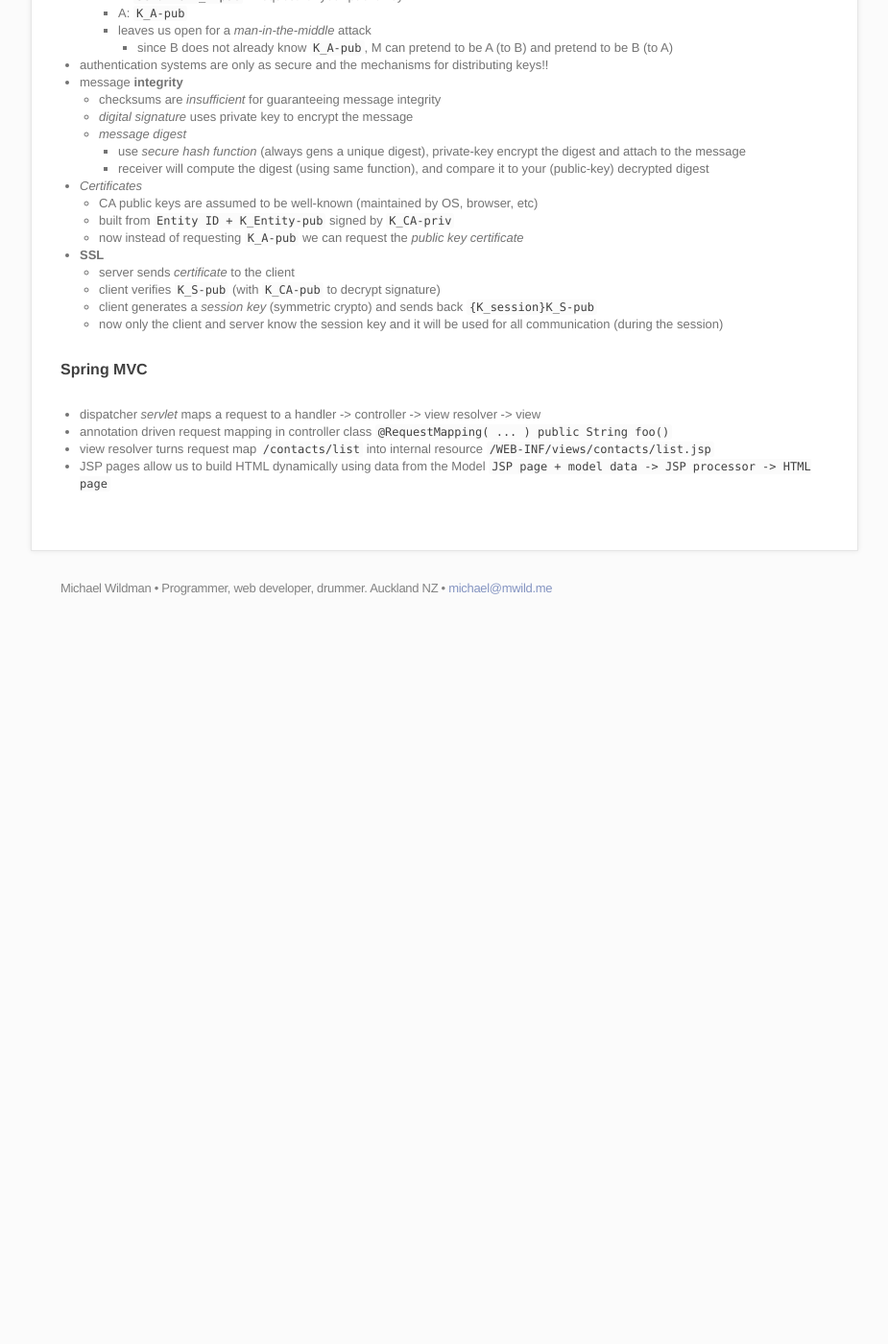
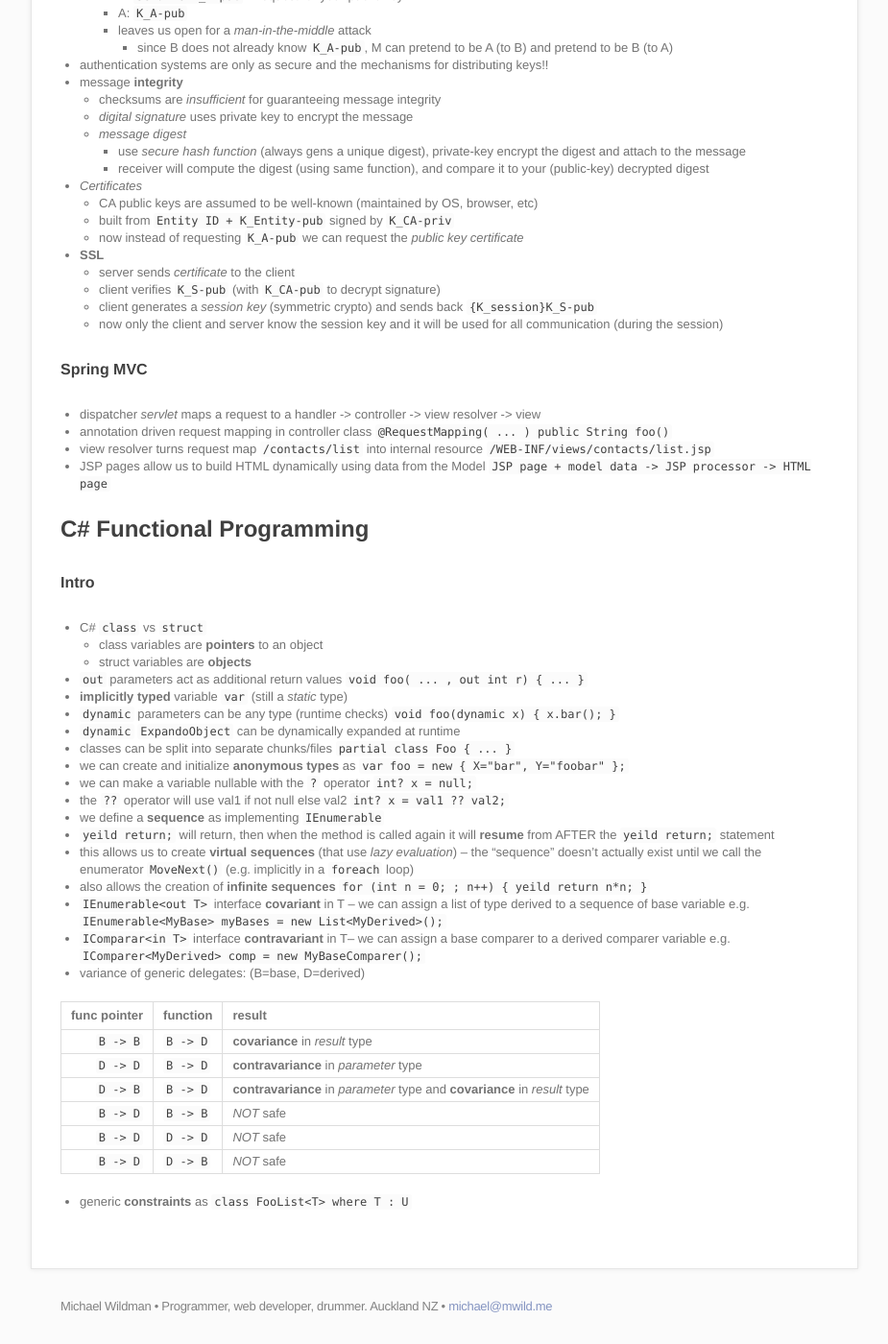
Before and after one commit to m-wild/mwild.me_archive, a Jekyll site: the page built from _posts/uni/2014-11-05-cs335-notes.md, in a window 1280 px wide and 1400 px high, scrolled down 2605 px. Shown: the whole window at 96% size, without its empty margins (177-1102 px from the left). Built offline with Jekyll 4.4.1, drawn with Linux system fonts in a browser that asks for light colours; Markdown is read by kramdown in place of the engine named in the settings; before the commit the page ends 3257 px from its top, so only the background shows below that.

Commit message:
cs335 updates

```diff
--- a/_posts/uni/2014-11-05-cs335-notes.md
+++ b/_posts/uni/2014-11-05-cs335-notes.md
@@ -141,3 +141,36 @@
 - annotation driven request mapping in controller class `@RequestMapping( ... ) public String foo()`
 - view resolver turns request map `/contacts/list` into internal resource `/WEB-INF/views/contacts/list.jsp`
 - JSP pages allow us to build HTML dynamically using data from the Model `JSP page + model data -> JSP processor -> HTML page`
+
+
+##C# Functional Programming
+####Intro
+- C# `class` vs `struct`
+	- class variables are __pointers__ to an object
+	- struct variables are __objects__
+- `out` parameters act as additional return values `void foo( ... , out int r) { ... }`
+- __implicitly typed__ variable `var` (still a _static_ type)
+- `dynamic` parameters can be any type (runtime checks) `void foo(dynamic x) { x.bar(); }`
+- `dynamic` `ExpandoObject` can be dynamically expanded at runtime
+- classes can be split into separate chunks/files `partial class Foo { ... }`
+- we can create and initialize __anonymous types__ as `var foo = new { X="bar", Y="foobar" };`
+- we can make a variable nullable with the `?` operator `int? x = null;`
+- the `??` operator will use val1 if not null else val2 `int? x = val1 ?? val2;`
+- we define a __sequence__ as implementing `IEnumerable`
+- `yeild return;` will return, then when the method is called again it will __resume__ from AFTER the `yeild return;` statement
+- this allows us to create __virtual sequences__ (that use _lazy evaluation_) -- the "sequence" doesn't actually exist until we call the enumerator `MoveNext()` (e.g. implicitly in a `foreach` loop)
+- also allows the creation of __infinite sequences__ `for (int n = 0; ; n++) { yeild return n*n; }`
+- `IEnumerable<out T>` interface __covariant__ in T -- we can assign a list of type derived to a sequence of base variable e.g. `IEnumerable<MyBase> myBases = new List<MyDerived>();`
+- `IComparar<in T>` interface __contravariant__ in T-- we can assign a base comparer to a derived comparer variable e.g. `IComparer<MyDerived> comp = new MyBaseComparer();`
+- variance of generic delegates: (B=base, D=derived)
+
+| func pointer | function | result |
+| -----------: | :------- | :----- |
+| `B -> B` | `B -> D` | __covariance__ in _result_ type |
+| `D -> D` | `B -> D` | __contravariance__ in _parameter_ type |
+| `D -> B` | `B -> D` | __contravariance__ in _parameter_ type and __covariance__ in _result_ type |
+| `B -> D` | `B -> B` | _NOT_ safe |
+| `B -> D` | `D -> D` | _NOT_ safe |
+| `B -> D` | `D -> B` | _NOT_ safe |
+
+- generic __constraints__ as `class FooList<T> where T : U`
```
